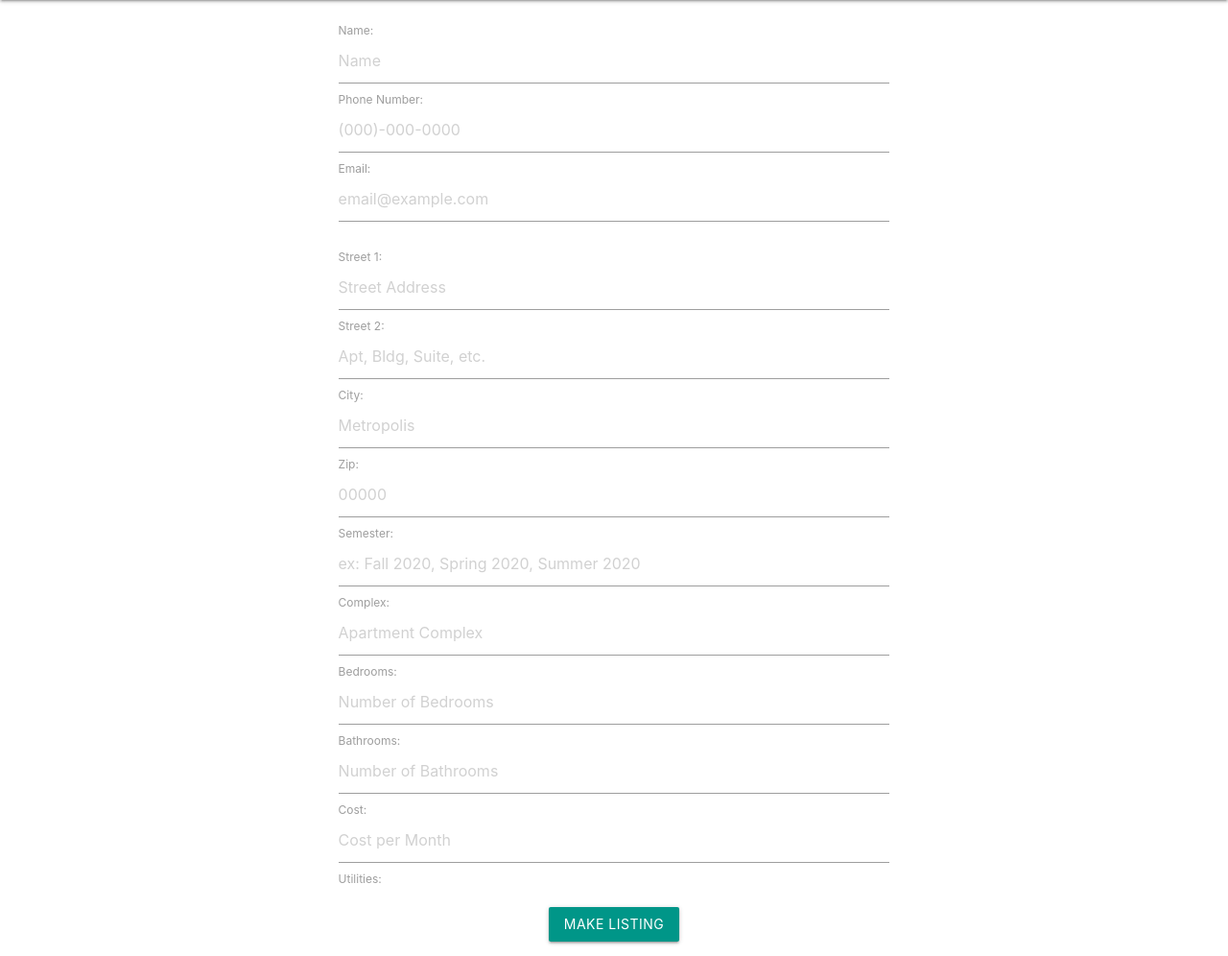
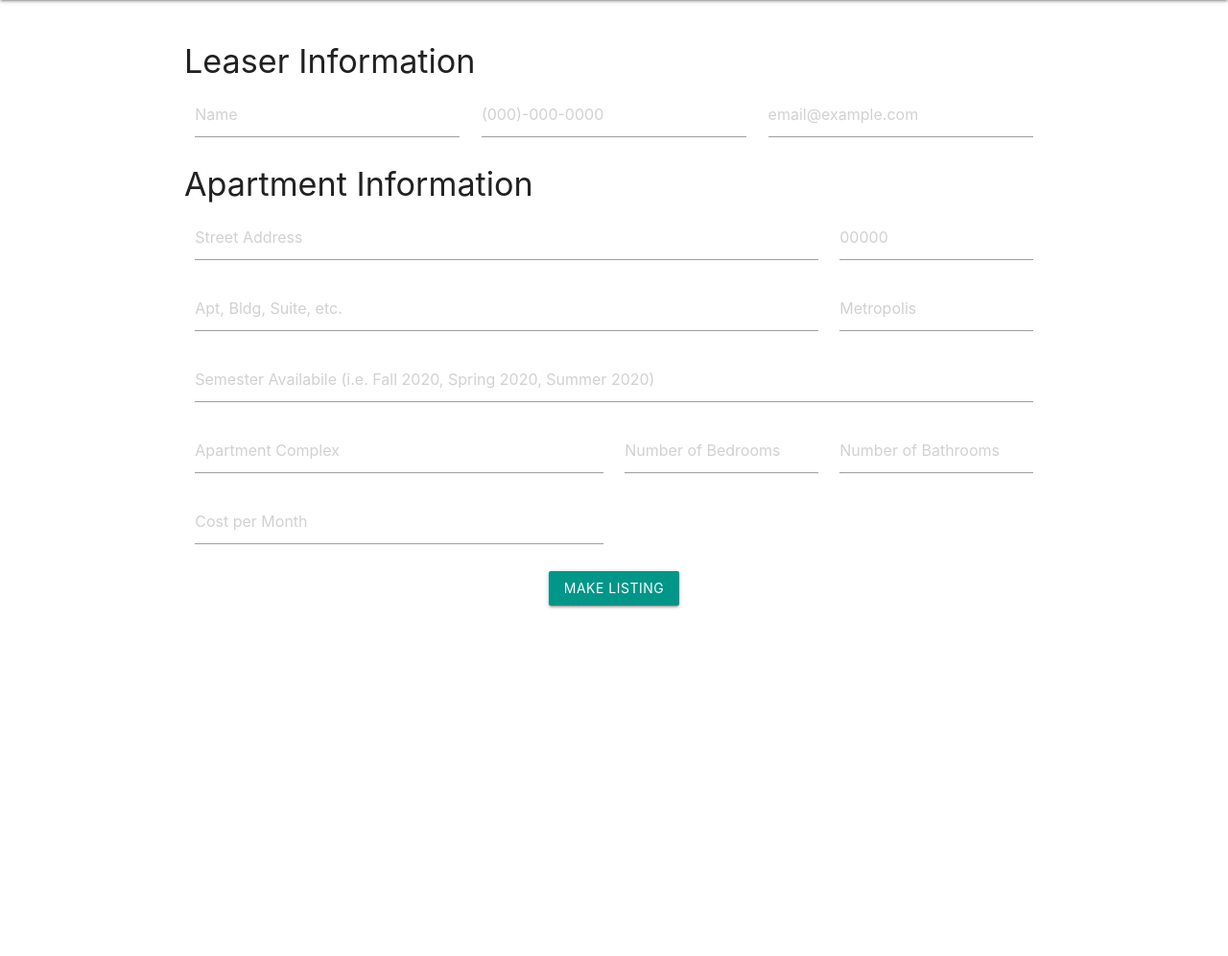
Before and after one commit to Swamp-Hacks-2020/sublease_proj, a Django app: page /listing/ in a window 1280 px wide. Shown: the part 64-1060 px from the top of the page at 96% size. After the commit the page ends 698 px from the top, so only its background shows below. Run offline with Django 3.2, Linux system fonts and the light colour scheme.

Commit message:
changed organization of the form from single column to more concise layout

```diff
--- a/sublease/proj/forms.py
+++ b/sublease/proj/forms.py
@@ -11,7 +11,7 @@ class getApartmentInfo(forms.Form):
     street2 = forms.CharField(label = 'Street 2', widget = forms.TextInput(attrs = {'placeholder' : 'Apt, Bldg, Suite, etc.'}), required = False)
     city = forms.CharField(label = 'City', widget = forms.TextInput(attrs = {'placeholder' : 'Metropolis'}))
     zip = forms.CharField(label = 'Zip', widget = forms.TextInput(attrs = {'placeholder' : '00000'}), max_length = 5)
-    semester = forms.CharField(label = 'Semester', widget = forms.TextInput(attrs = {'placeholder' : 'ex: Fall 2020, Spring 2020, Summer 2020'}), max_length = 15)
+    semester = forms.CharField(label = 'Semester', widget = forms.TextInput(attrs = {'placeholder' : 'Semester Availabile (i.e. Fall 2020, Spring 2020, Summer 2020)'}), max_length = 15)
     complex = forms.CharField(label = 'Complex', widget = forms.TextInput(attrs = {'placeholder' : 'Apartment Complex'}))
     bedrooms = forms.CharField(label = 'Bedrooms', widget = forms.TextInput(attrs = {'placeholder' : 'Number of Bedrooms'}), max_length = 1)
     bathrooms = forms.CharField(label = 'Bathrooms', widget = forms.TextInput(attrs = {'placeholder' : 'Number of Bathrooms'}), max_length = 1)
--- a/sublease/proj/templates/listing.html
+++ b/sublease/proj/templates/listing.html
@@ -19,17 +19,71 @@
 <body>
       <div class="container">
         <form method="post">
+          <h4>Leaser Information</h4>
         <div class="row">
-            <div class="col m8 push-m2">
+            <div class="col m4 s12">
               {% csrf_token %}
-                {{ form_user }}
+                {{ form_user.name }}
+            </div>
+            <div class="col m4 s12">
+              {% csrf_token %}
+                {{ form_user.phone }}
+            </div>
+            <div class="col m4 s12">
+              {% csrf_token %}
+                {{ form_user.email }}
+            </div>
+        </div>
+        <h4>Apartment Information</h4>
+        <div class="row">
+            <div class="col m9 s12">
+              {% csrf_token %}
+                {{ form_apt.street1 }}
+            </div>
+            <div class="col m3 s12">
+              {% csrf_token %}
+                {{ form_apt.zip }}
             </div>
         </div>
         <div class="row">
-            <div class="col m8 push-m2">
+            <div class="col m9 s12">
               {% csrf_token %}
-                {{ form_apt }}
+                {{ form_apt.street2 }}
             </div>
+            <div class="col m3 s12">
+              {% csrf_token %}
+                {{ form_apt.city }}
+            </div>
+        </div>
+        <div class="row">
+          <div class="col m12 s12">
+            {% csrf_token %}
+              {{ form_apt.semester }}
+          </div>
+        </div>
+        <div class="row">
+          <div class="col m6 s12">
+            {% csrf_token %}
+              {{ form_apt.complex }}
+          </div>
+          <div class="col m3 s12">
+            {% csrf_token %}
+              {{ form_apt.bedrooms }}
+          </div>
+          <div class="col m3 s12">
+            {% csrf_token %}
+              {{ form_apt.bathrooms }}
+          </div>
+        </div>
+        <div class="row">
+          <div class="col m6 s12">
+            {% csrf_token %}
+              {{ form_apt.cost }}
+          </div>
+          <div class="input-field col m6 s12">
+            {% csrf_token %}
+              {{ form_apt.utilities }}
+          </div>
         </div>
         <div class="center-align"> <button type="submit" class="btn teal">Make Listing</button> </div>
         </form>
```
